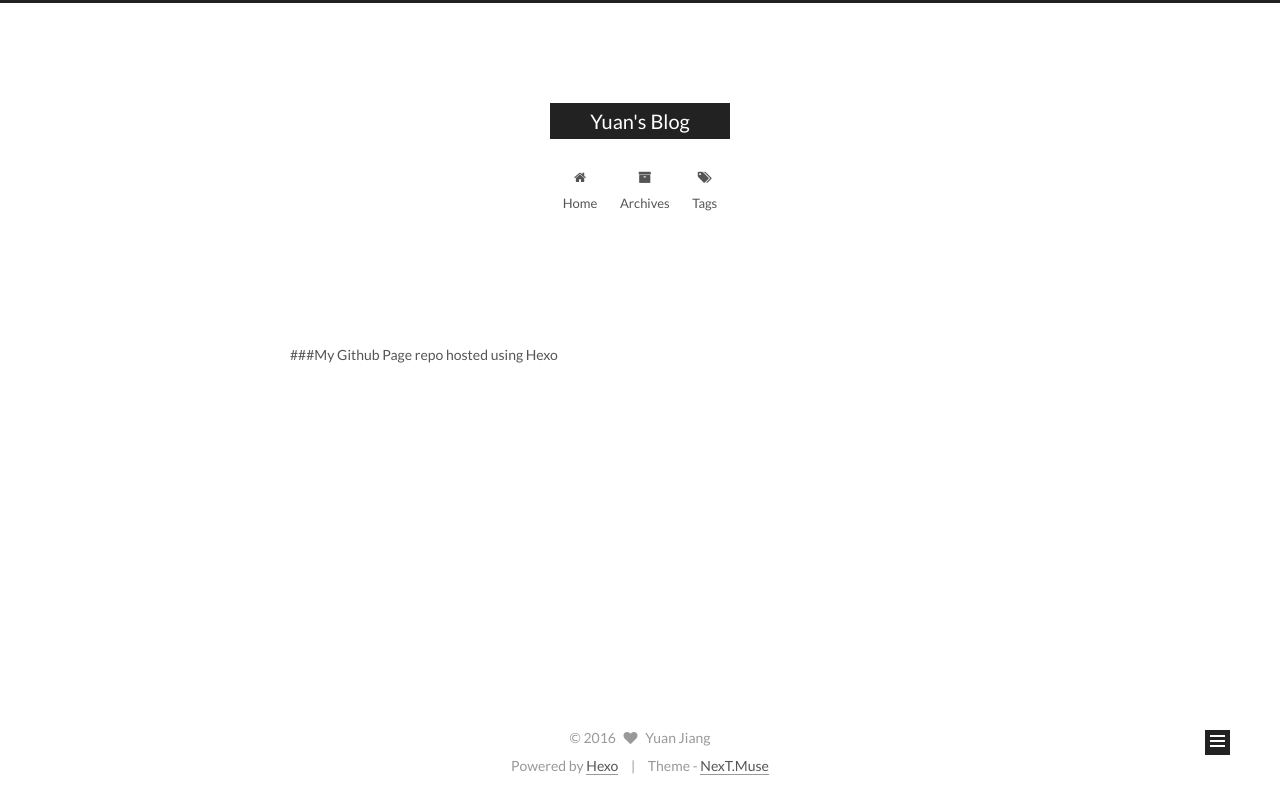
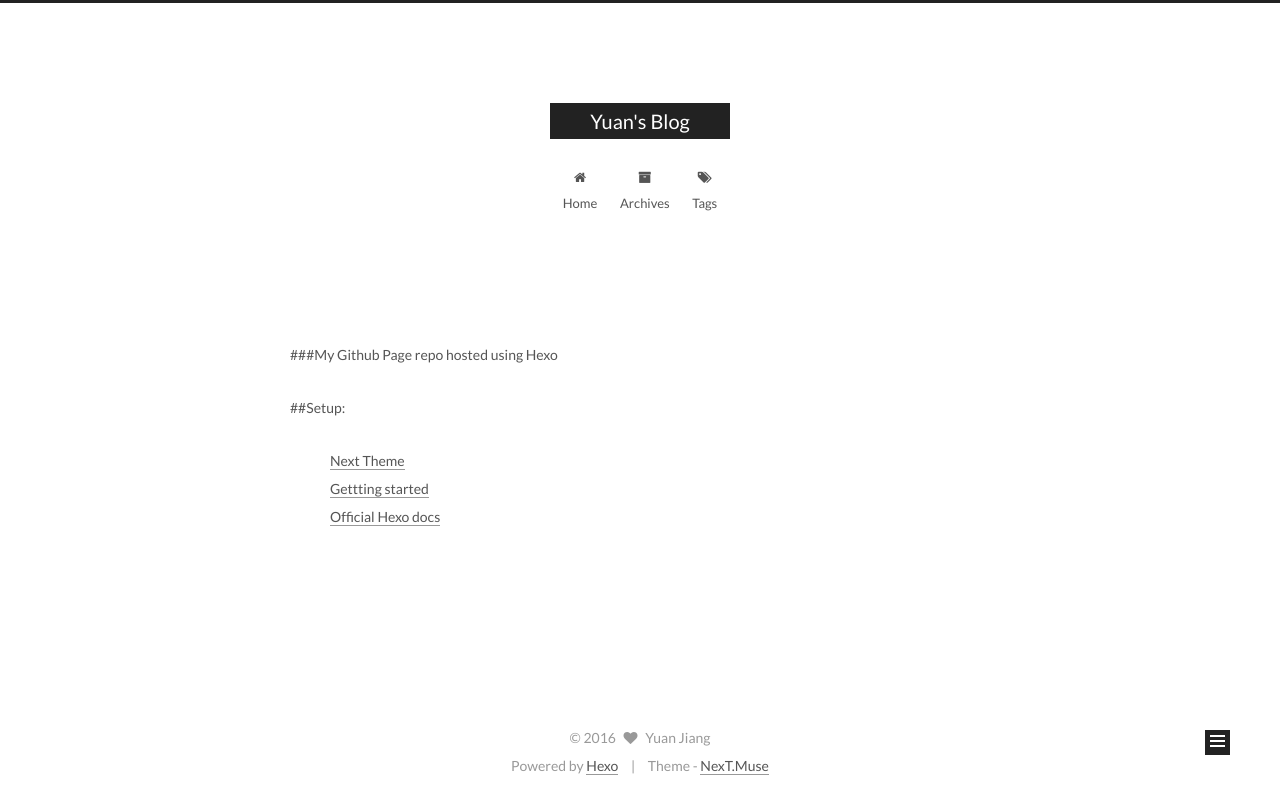
Before and after one commit to jiangyuanhk/jiangyuanhk.github.io, a plain HTML site: page README.html in a window 1280 px wide. Drawn offline with Linux system fonts and the light colour scheme.

Commit message:
Site updated: 2016-04-02 17:31:47

```diff
--- a/README.html
+++ b/README.html
@@ -57,16 +57,31 @@
 
 
 
-<meta name="description" content="###My Github Page repo hosted using Hexo">
+<meta name="description" content="###My Github Page repo hosted using Hexo
+##Setup:
+
+Next Theme
+Gettting started
+Official Hexo docs">
 <meta property="og:type" content="website">
 <meta property="og:title" content="Yuan's Blog">
 <meta property="og:url" content="http://yoursite.com/README.html">
 <meta property="og:site_name" content="Yuan's Blog">
-<meta property="og:description" content="###My Github Page repo hosted using Hexo">
-<meta property="og:updated_time" content="2016-04-02T20:28:20.000Z">
+<meta property="og:description" content="###My Github Page repo hosted using Hexo
+##Setup:
+
+Next Theme
+Gettting started
+Official Hexo docs">
+<meta property="og:updated_time" content="2016-04-02T21:31:41.000Z">
 <meta name="twitter:card" content="summary">
 <meta name="twitter:title" content="Yuan's Blog">
-<meta name="twitter:description" content="###My Github Page repo hosted using Hexo">
+<meta name="twitter:description" content="###My Github Page repo hosted using Hexo
+##Setup:
+
+Next Theme
+Gettting started
+Official Hexo docs">
 
 
 
@@ -193,6 +208,12 @@
 
 
       <p>###My Github Page repo hosted using Hexo</p>
+<p>##Setup:</p>
+<ul>
+<li><a href="https://github.com/iissnan/hexo-theme-next/blob/master/README.en.md" target="_blank" rel="external">Next Theme</a></li>
+<li><a href="http://jackweath.me/2016/02/21/hexo-guide/" target="_blank" rel="external">Gettting started</a></li>
+<li><a href="https://hexo.io/docs/" target="_blank" rel="external">Official Hexo docs</a></li>
+</ul>
 
 
   </div>
```
